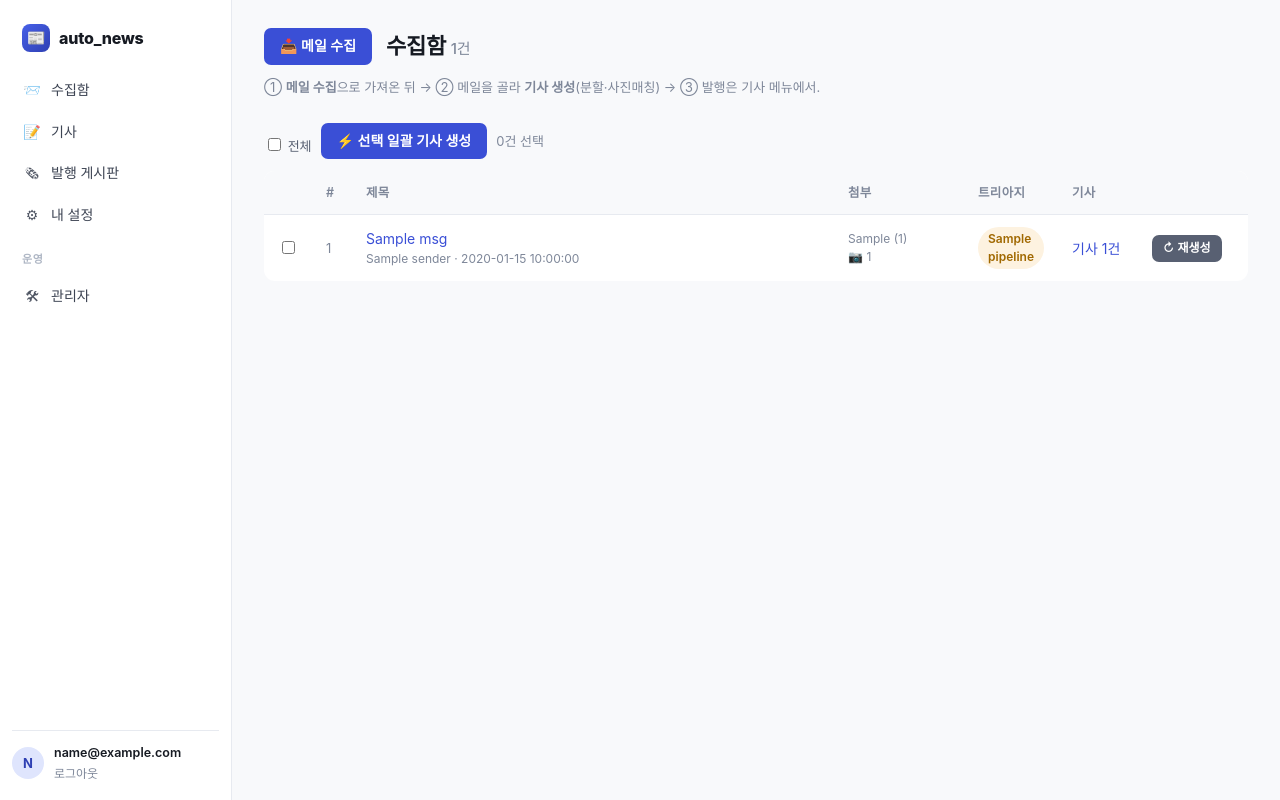
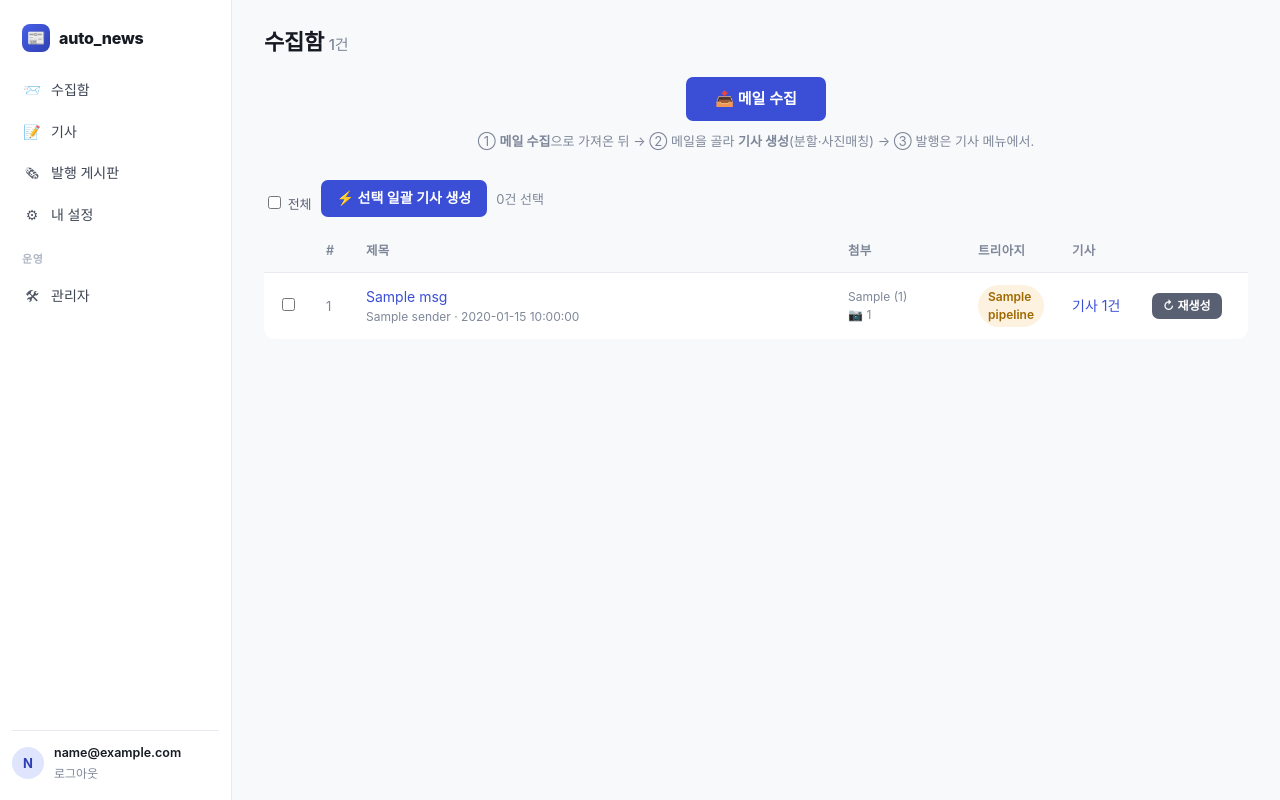
Before and after one commit to scorbito/AutoNews, a FastAPI app: template src/aute_news/web/templates/inbox.html in a window 1280 px wide. Run offline with FastAPI, Linux system fonts and the light colour scheme; the visitor is signed in with stand-in values (Sample User, id 1); the template is opened without the code that fills it: most values are stand-ins (such as "Sample title", 1, 10 or a date in 2020); some libraries are stand-ins or nearby versions; some web fonts are replaced.

Commit message:
수집함 메일 수집 버튼 가운데 정렬(크게)
Co-Authored-By: Claude Opus 4.8 <noreply@anthropic.com>

```diff
--- a/src/aute_news/web/templates/inbox.html
+++ b/src/aute_news/web/templates/inbox.html
@@ -2,14 +2,17 @@
 {% block title %}수집함{% endblock %}
 {% block body %}
 <div class="page-head">
-  <div class="row" style="gap:14px;">
-    <form method="post" action="/collect"><button type="submit">📥 메일 수집</button></form>
-    <h2 style="margin:0;">수집함 <span class="sub">{{ msgs|length }}건</span></h2>
-  </div>
+  <h2>수집함 <span class="sub">{{ msgs|length }}건</span></h2>
 </div>
 {% if msg %}<p class="block">{{ msg }}</p>{% endif %}
-<p class="muted" style="margin-top:-8px; margin-bottom:14px;">
-  ① <b>메일 수집</b>으로 가져온 뒤 → ② 메일을 골라 <b>기사 생성</b>(분할·사진매칭) → ③ 발행은 기사 메뉴에서.</p>
+
+<div style="text-align:center; margin:6px 0 18px;">
+  <form method="post" action="/collect">
+    <button type="submit" style="padding:12px 28px; font-size:15px;">📥 메일 수집</button>
+  </form>
+  <p class="muted" style="margin-top:10px;">
+    ① <b>메일 수집</b>으로 가져온 뒤 → ② 메일을 골라 <b>기사 생성</b>(분할·사진매칭) → ③ 발행은 기사 메뉴에서.</p>
+</div>
 
 <form method="post" action="/messages/bulk-process"
       onsubmit="this.querySelector('#bulkbtn').textContent='처리중… (선택 메일 수만큼 시간이 걸려요)'; this.querySelector('#bulkbtn').disabled=true;">
```
